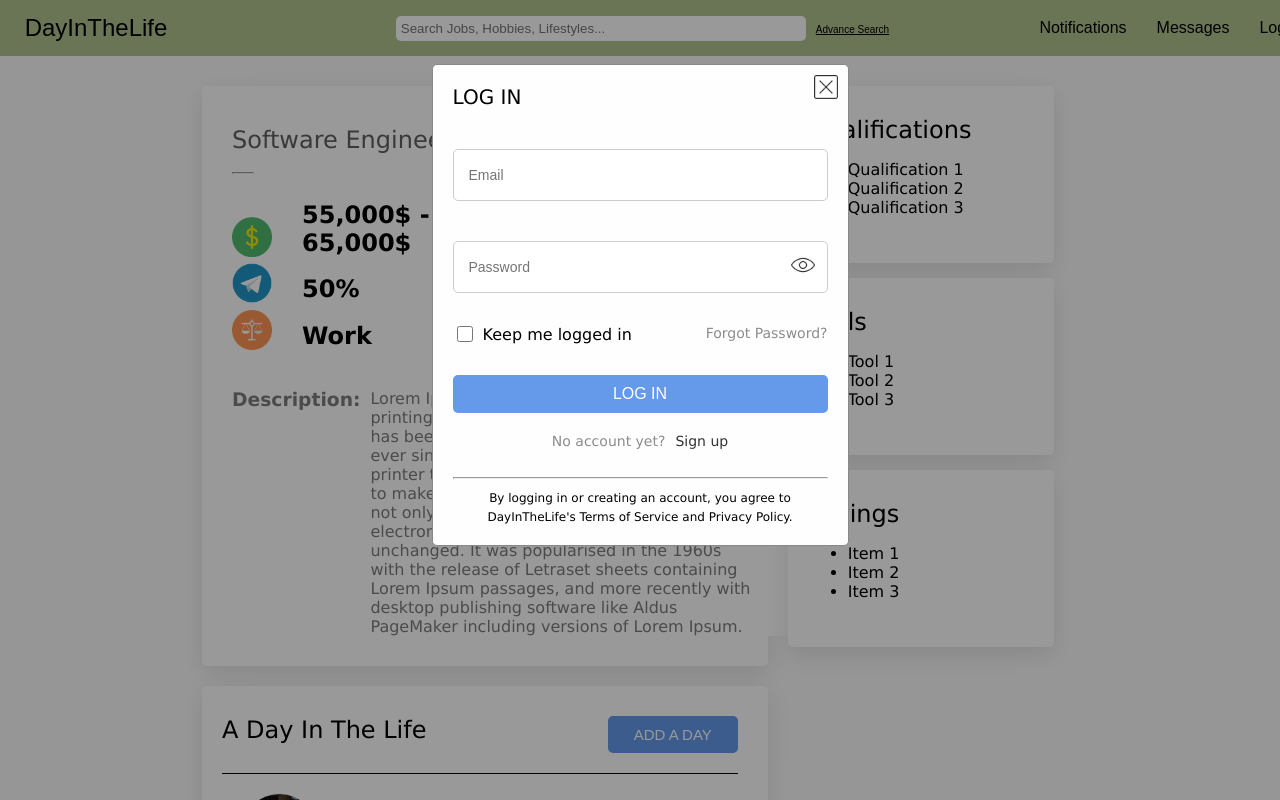
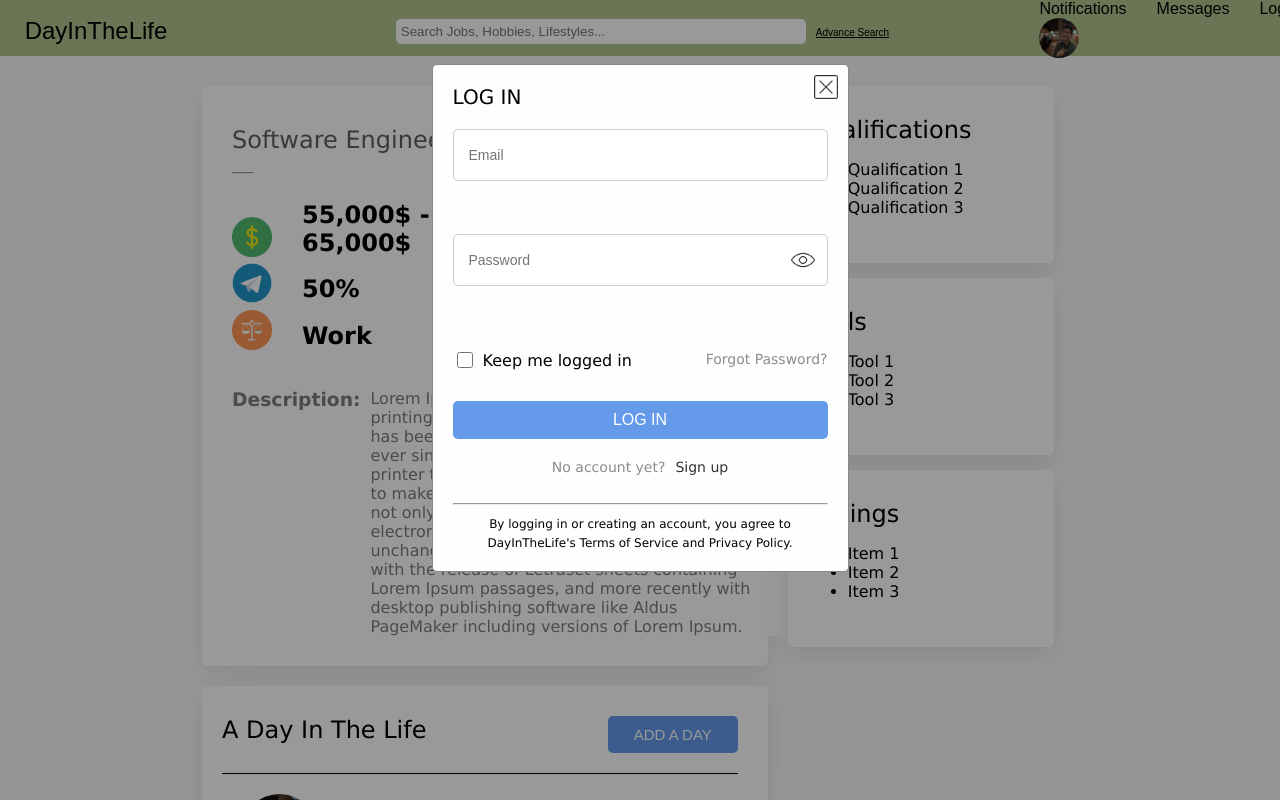
Before and after one commit to the7establishment/DayInTheLife, a React (Create React App) app: page /JobProfile in a window 1280 px wide. Shown: the top 800 px of the page. Built offline with nearby package versions, Linux system fonts and the light colour scheme; grey boxes are pictures that could not be loaded.

Commit message:
:white_check_mark: Validate Signup and Login
-Add clearForm, verifyName, verifyEmail, verifyPass, verifyEmailNamePass, login
-Add wrapper class to set height

```diff
--- a/src/components/Login/Login.js
+++ b/src/components/Login/Login.js
@@ -10,7 +10,12 @@ export default class Login extends React.Component {
     super()
     this.state = {
       isLogin: true,
-      show: false
+      show: false,
+      passErrMsg: '',
+      emailErrMsg: '',
+      nameErrMsg: '',
+      hasError: false,
+      valid: true
     }
   }
 
@@ -27,6 +32,26 @@ export default class Login extends React.Component {
       this.setState({isLogin:false})
     else
       this.setState({isLogin:true})
+    this.clearForm()
+  }
+
+  clearForm = () => {
+    this.setState({
+      nameErrMsg: '',
+      emailErrMsg: '',
+      passErrMsg: '',
+      hasError:false,
+      valid:true
+    })
+    var email = document.getElementById("Email")
+    var name = document.getElementById("Name")
+    var pass = document.getElementById("Password")
+    email.classList.remove("error")
+    email.value = ""
+    pass.classList.remove("error")
+    pass.value = ""
+    name.classList.remove("error")
+    name.value = ""
   }
 
   showHidePassword = () => {
@@ -37,6 +62,85 @@ export default class Login extends React.Component {
       this.setState({show:true})
   }
 
+  verifyName = () => {
+    var name = document.getElementById("Name")
+    var re = /([a-zA-Z]).{3,20}/
+    if(name.value == 0){
+      name.classList.add("error")
+      this.setState({nameErrMsg: "Please enter a name.", hasError: true, valid: false})
+      return false
+    }
+    else if(!re.test(name.value)){
+      name.classList.add("error")
+      this.setState({nameErrMsg: "Please enter between 3 and 20 characters.", hasError: true, valid: false})
+      return false
+    }
+    else {
+      name.classList.remove("error")
+      this.setState({nameErrMsg: "",hasError: false, valid: true})
+      return true
+    }
+  }
+
+  verifyPassword = () => {
+    var pass = document.getElementById("Password")
+    var re = /(?=.*\d)(?=.*[a-z])(?=.*[A-Z]).{8,20}/
+    if(pass.value.length == 0){
+      pass.classList.add("error")
+      this.setState({passErrMsg: "Please enter a password.", hasError: true, valid: false})
+      return false
+    }
+    else if(!re.test(pass.value)){
+      pass.classList.add("error")
+      this.setState({passErrMsg: "Passwords must be 8 to 20 characters, contain more than 2 types of characters, and not include spaces.", hasError: true, valid: false})
+      return false
+    }
+    else {
+      pass.classList.remove("error")
+      this.setState({passErrMsg: "",hasError: false, valid: true})
+      return true
+    }
+  }
+
+  verifyEmail = () => {
+    var email = document.getElementById("Email")
+    var re = /.+\@[a-z]+\.[a-z]+/
+    if(email.value.length == 0){
+      email.classList.add("error")
+      this.setState({emailErrMsg: "Please enter a email address.", hasError: true, valid: false})
+      return false
+    }
+    else if(!re.test(email.value)) {
+      email.classList.add("error")
+      this.setState({emailErrMsg: "Please provide a valid email address.", hasError: true, valid: false})
+      return false
+    }
+    else {
+      email.classList.remove("error")
+      this.setState({emailErrMsg: "", hasError: false, valid: true})
+      return true
+    }
+  }
+
+  validateEmailNamePass = () => {
+    var validEmail = this.verifyEmail()
+    var validPass = this.verifyPassword()
+    if(validEmail && validPass)
+      return true
+    else
+      return false
+  }
+
+  login = () => {
+    var isValid = this.validateEmailNamePass()
+    if(this.state.isLogin){
+      if(isValid)
+        this.setState({valid:isValid})
+      else
+        this.setState({valid:isValid})
+    }
+  }
+
   render() {
     return (
       <div id="login" className="login modalbackground">
@@ -45,11 +149,18 @@ export default class Login extends React.Component {
             <span className="modaltitle">{this.state.isLogin ? 'LOG IN' : 'SIGN UP'}</span>
           </div>
           <div className="modalbody">
-            <input className={this.state.isLogin ? 'none' : 'modalinput'} placeholder="Name"/>
-            <input className="modalinput" placeholder="Email"/>
-            <div className="passwordwrap">
-              <input className="modalinput" placeholder="Password" type={this.state.show ? "text" : "password"}/>
+            <div className={this.state.isLogin ? 'none' : 'wrapper'}>
+              <input className="modalinput" id="Name" placeholder="Name" onBlur={this.verifyName} onChange={this.verifyName}/>
+              <p className="errMsg">{this.state.nameErrMsg}</p>
+            </div>
+            <div className="wrapper">
+              <input className="modalinput" id="Email" placeholder="Email" onBlur={this.verifyEmail} onChange={this.verifyEmail}/>
+              <p className="errMsg">{this.state.emailErrMsg}</p>
+            </div>
+            <div className="wrapper">
+              <input className="modalinput" id="Password" placeholder="Password" type={this.state.show ? "text" : "password"} size="20" onChange={this.verifyPassword} onBlur={this.verifyPassword}/>
               <img className="showicon" alt="eye" src={this.state.show ?slash_eye : eye} onClick={this.showHidePassword}></img>
+              <p className="errMsg">{this.state.passErrMsg}</p>
             </div>
             <div className={this.state.isLogin ? 'rememberforgotbar' : 'none'}>
               <div className="remembermebox">
@@ -60,7 +171,7 @@ export default class Login extends React.Component {
                 <span className="forgotpassword">Forgot Password?</span>
               </div>
             </div>
-            <button className="ditl-button modalbutton">{this.state.isLogin ? 'LOG IN' : 'SIGN UP'}</button>
+            <button className={this.state.valid ? "ditl-button modalbutton" : "ditl-button modalbutton button-disabled"} onClick={this.login}>{this.state.isLogin ? 'LOG IN' : 'SIGN UP'}</button>
             <div className="logintypebox">
               <span className="signtypehint">{this.state.isLogin ? 'No account yet?' : 'Already have an account?'}</span>
               <span className="signuplink" onClick={this.changeLoginType}>{this.state.isLogin ? 'Sign up' : 'Log in'}</span>
--- a/src/css/JobProfile/JobProfile.css
+++ b/src/css/JobProfile/JobProfile.css
@@ -16,6 +16,7 @@
     padding: 10px;
     font-size: 15px;
     width: 130px;
+    outline: none;
 }
 
 .profile{
--- a/src/css/Login.css
+++ b/src/css/Login.css
@@ -53,6 +53,9 @@
     outline: 0;
     cursor: pointer;
 }
+.modalheader{
+    margin-bottom: 20px;
+}
 .modalbody{
     display: flex;
     flex-direction: column;
@@ -62,16 +65,20 @@
 }
 .modalinput{
     height: 24px;
-    margin-top: 40px;
     font-size: 14px;
     padding: 13px 15px;
     border: 1px solid #ccc;
     border-radius: 5px;
     width: 343px;
-
+    outline-style: none;
 }
 .error{
     border: 1px solid #cb242b;
+}
+.errMsg{
+    font-size: 13px;
+    color: #cb242b;
+    padding-left: 5px;
 }
 .modalbutton{
     margin-top: 30px;
@@ -82,7 +89,7 @@
 .rememberforgotbar{
     display: flex;
     flex-direction: row;
-    margin-top: 30px;
+    margin-top: 10px;
     justify-content: space-between;
 }
 .remembermebox{
@@ -126,10 +133,24 @@
 .showicon{
     position: absolute;
     height: 24px;
-    top: 52px;
+    top: 14px;
     right: 13px;
     cursor: pointer;
 }
 .passwordwrap{
     position: relative;
+    height: 105px;
 }
+.emailwrap{
+    height: 105px;
+}
+.wrapper{
+    position: relative;
+    height: 105px;
+}
+.button-disabled{
+    background: #f7f7fa;
+    border: 1px solid #f7f7fa;
+    color: #d9d9d9;
+    cursor: not-allowed;
+}
--- a/src/css/NavBar/NavBar.css
+++ b/src/css/NavBar/NavBar.css
@@ -53,7 +53,6 @@
 .navprofile{
   border-radius: 50%;
   height: 40px;
-  display: none;
 }
 .navprofile:hover{
   cursor: pointer;
```
